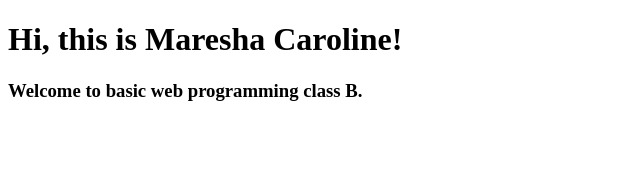
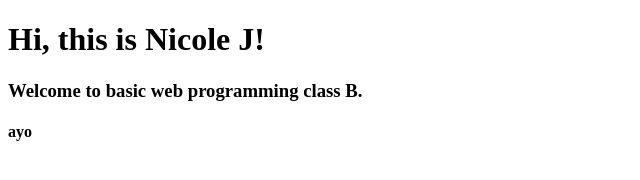
Before and after one commit to Nj2705/webdas_w1_b, a plain HTML site: page TryMe.html in a window 1280 px wide. Shown: the whole page, without its empty margins (0-640 px from the left). Drawn offline with Linux system fonts and the light colour scheme.

Commit message:
ganti nama

```diff
--- a/TryMe.html
+++ b/TryMe.html
@@ -16,11 +16,12 @@
 
     <h1>
 
-        Hi, this is Maresha Caroline!
+        Hi, this is Nicole J!
 
 </h1>
 
     <h3>Welcome to basic web programming class B.</h3>
+    <h4>ayo</h4>
 
 </body>
 
```
